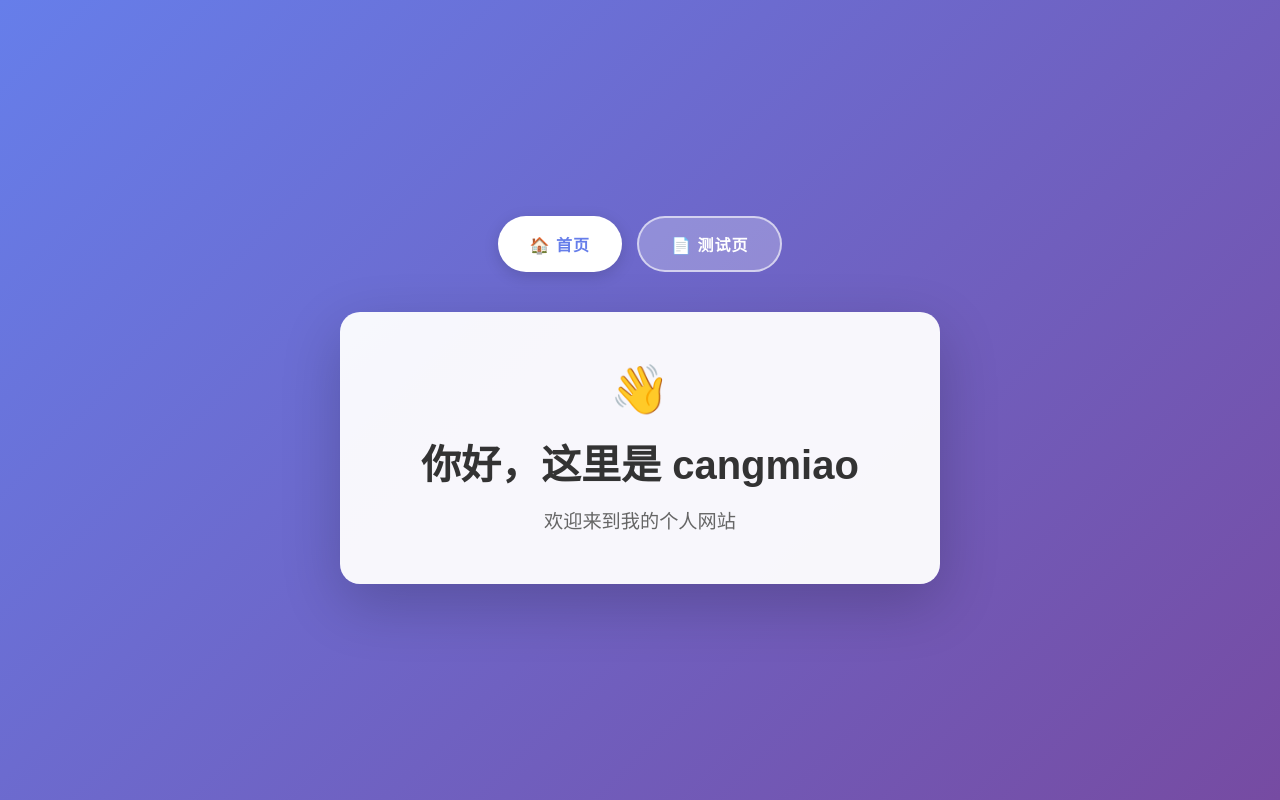
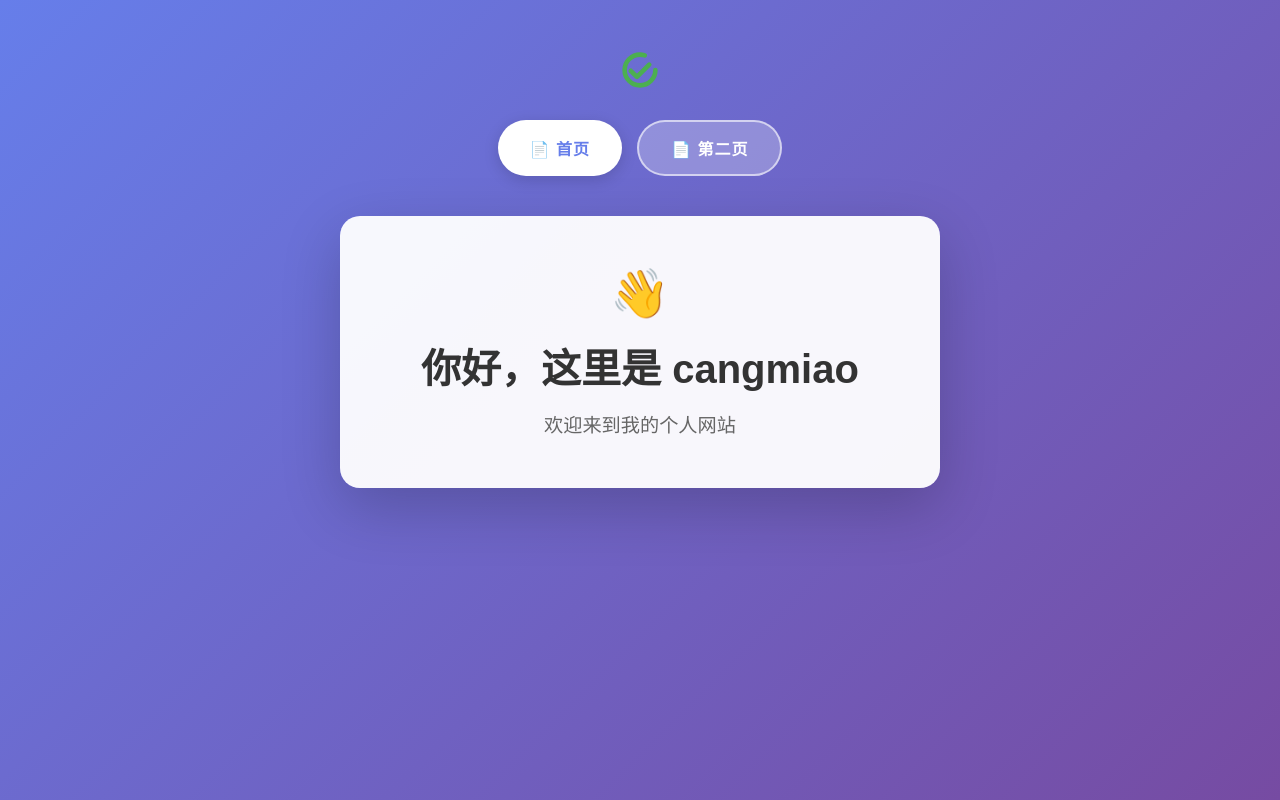
Before and after one commit to CangMiao123/cangmiao123.github.io, a plain HTML site: page index.html in a window 1280 px wide. Drawn offline with Linux system fonts and the light colour scheme.

Commit message:
index.html

```diff
--- a/index.html
+++ b/index.html
@@ -18,10 +18,73 @@
             display: flex;
             flex-direction: column;
             align-items: center;
-            justify-content: center;
+            justify-content: flex-start; /* 改为从顶部开始排列 */
             padding: 20px;
         }
 
+        /* ========== 加载动画区域 ========== */
+        .loading-container {
+            position: relative;
+            width: 60px;
+            height: 60px;
+            margin-top: 20px;
+            margin-bottom: 20px;
+        }
+
+        .loader-circle {
+            position: absolute;
+            width: 100%;
+            height: 100%;
+            border: 6px solid rgba(255,255,255,0.3);
+            border-top: 6px solid #ffffff;
+            border-radius: 50%;
+            animation: spin 0.8s linear infinite;
+        }
+
+        @keyframes spin {
+            0% { transform: rotate(0deg); }
+            100% { transform: rotate(360deg); }
+        }
+
+        .checkmark {
+            position: absolute;
+            top: 50%;
+            left: 50%;
+            transform: translate(-50%, -50%) scale(0); /* 初始缩小 */
+            width: 40px;
+            height: 40px;
+        }
+
+        .checkmark.show {
+            animation: popIn 0.3s ease forwards;
+        }
+
+        @keyframes popIn {
+            0% { transform: translate(-50%, -50%) scale(0); }
+            80% { transform: translate(-50%, -50%) scale(1.2); }
+            100% { transform: translate(-50%, -50%) scale(1); }
+        }
+
+        .checkmark svg {
+            width: 100%;
+            height: 100%;
+        }
+
+        .checkmark circle {
+            fill: none;
+            stroke: #4CAF50; /* 绿色 */
+            stroke-width: 6;
+            stroke-linecap: round;
+            stroke-dasharray: 100;
+            stroke-dashoffset: 100;
+            animation: draw 0.5s ease forwards 0.1s;
+        }
+
+        @keyframes draw {
+            to { stroke-dashoffset: 0; }
+        }
+
+        /* ========== 按钮和卡片保持不变 ========== */
         .btn-group {
             display: flex;
             gap: 15px;
@@ -41,13 +104,13 @@
             letter-spacing: 1px;
         }
 
-        .btn-home {
+        .btn-page1 {
             background: #ffffff;
             color: #667eea;
             box-shadow: 0 4px 15px rgba(0,0,0,0.15);
         }
 
-        .btn-test {
+        .btn-page2 {
             background: rgba(255,255,255,0.25);
             color: #ffffff;
             border: 2px solid rgba(255,255,255,0.6);
@@ -87,16 +150,65 @@
 </head>
 <body>
 
-    <div class="btn-group">
-        <button class="btn btn-home" onclick="location.href='index.html'">🏠 首页</button>
-        <button class="btn btn-test" onclick="location.href='test.html'">📄 测试页</button>
+    <!-- ========== 顶部加载动画 ========== -->
+    <div class="loading-container" id="loadingContainer">
+        <!-- 旋转圆圈 -->
+        <div class="loader-circle" id="loaderCircle"></div>
+        <!-- 绿色对勾（初始隐藏） -->
+        <div class="checkmark" id="checkmark">
+            <svg viewBox="0 0 52 52">
+                <circle cx="26" cy="26" r="20" />
+                <path fill="none" stroke="#4CAF50" stroke-width="6" stroke-linecap="round" stroke-linejoin="round" d="M14 27 l8 8 l16-16" />
+            </svg>
+        </div>
     </div>
 
-    <div class="card">
+    <!-- ========== 页面主体 ========== -->
+    <div class="btn-group">
+        <button class="btn btn-page1" onclick="showPage(1)">📄 首页</button>
+        <button class="btn btn-page2" onclick="showPage(2)">📄 第二页</button>
+    </div>
+
+    <div class="card" id="contentArea">
         <div class="emoji">👋</div>
         <h1>你好，这里是 cangmiao</h1>
         <p>欢迎来到我的个人网站</p>
     </div>
 
+    <script>
+        // 页面加载动画逻辑
+        window.addEventListener('load', function() {
+            const loaderCircle = document.getElementById('loaderCircle');
+            const checkmark = document.getElementById('checkmark');
+
+            // 3秒后切换为对勾
+            setTimeout(function() {
+                // 隐藏旋转圆圈
+                loaderCircle.style.display = 'none';
+                // 显示对勾并播放动画
+                checkmark.classList.add('show');
+            }, 3000);
+        });
+
+        // 页面切换功能（保持不变）
+        function showPage(pageNum) {
+            const contentArea = document.getElementById('contentArea');
+
+            if (pageNum === 1) {
+                contentArea.innerHTML = `
+                    <div class="emoji">👋</div>
+                    <h1>你好，这里是 cangmiao</h1>
+                    <p>欢迎来到我的个人网站</p>
+                `;
+            } else if (pageNum === 2) {
+                contentArea.innerHTML = `
+                    <div class="emoji">🎉</div>
+                    <h1>test page</h1>
+                    <p>第二个HTML已成功部署</p>
+                `;
+            }
+        }
+    </script>
+
 </body>
 </html>
```
